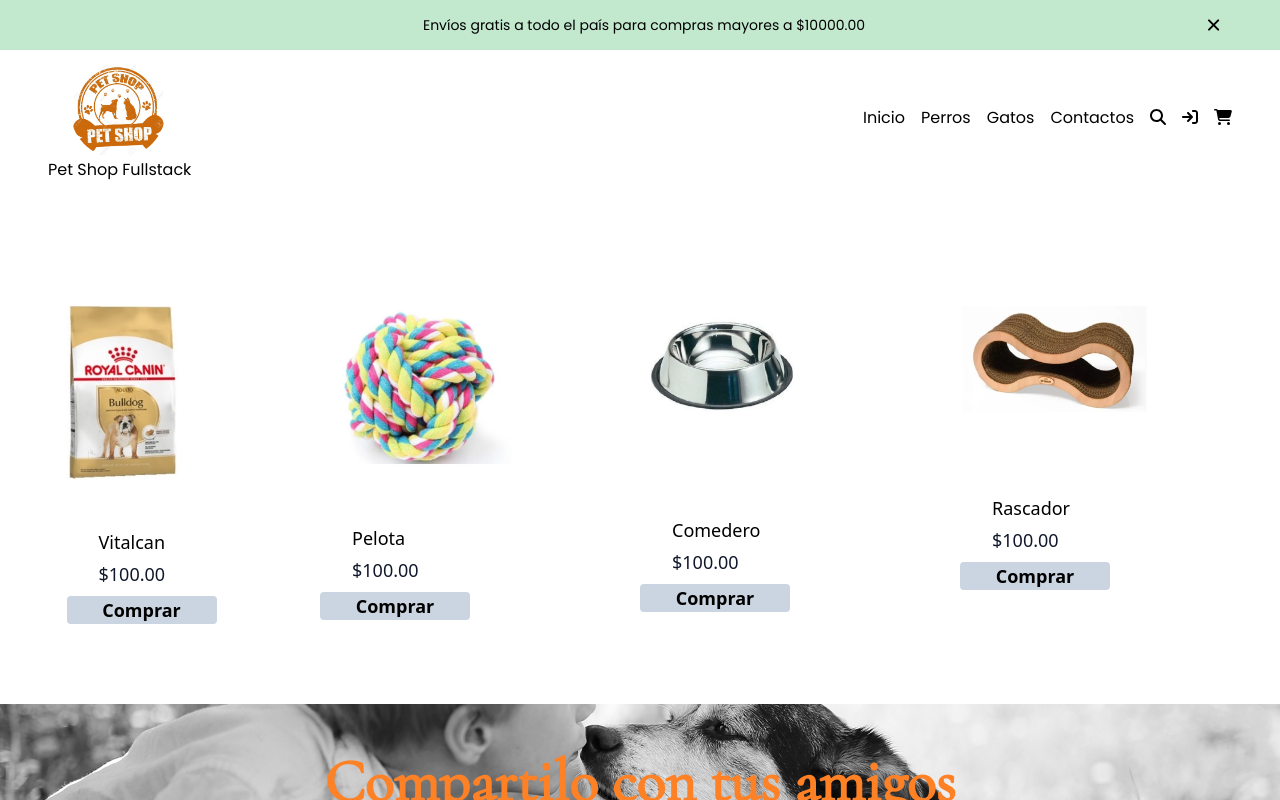
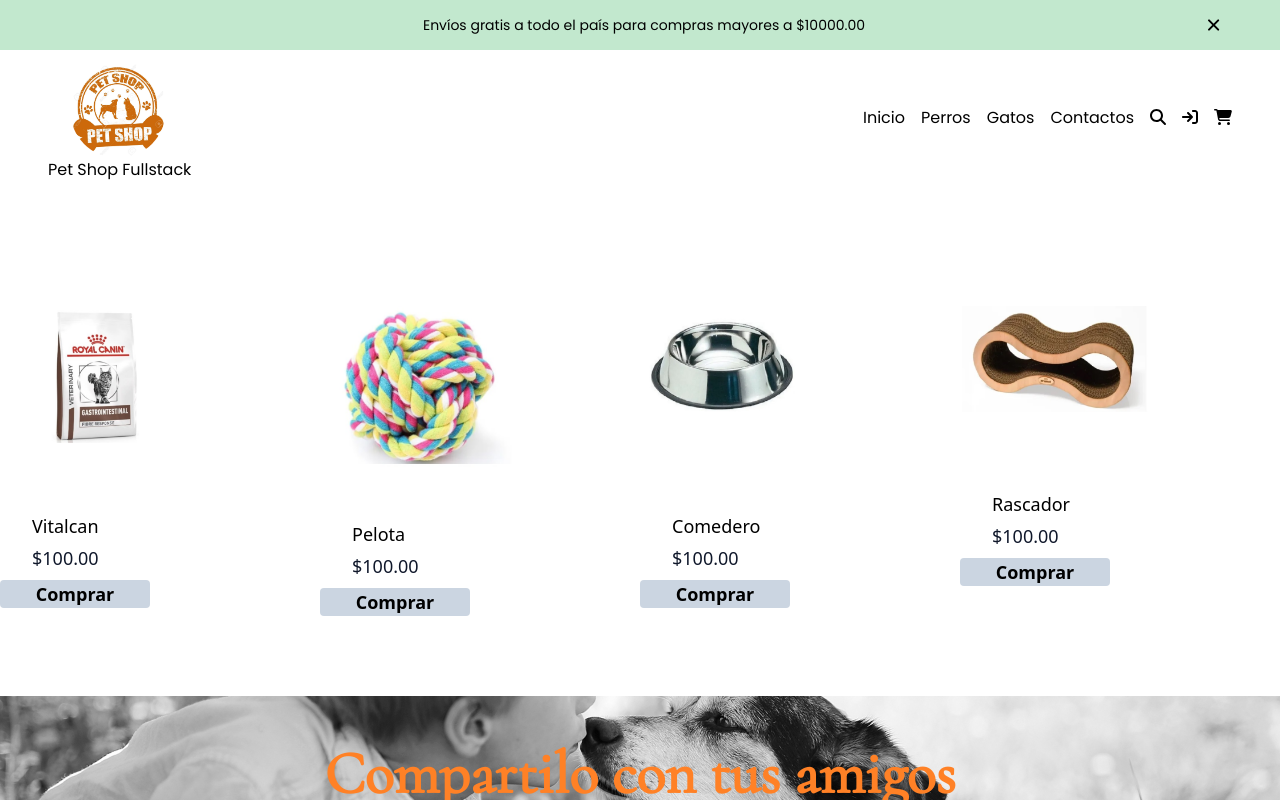
Before and after one commit to jdoors/WebProyect, a React (Create React App) app: page /gatos in a window 1280 px wide. Shown: the top 800 px of the page. Built offline with nearby package versions, Linux system fonts and the light colour scheme; a web font is replaced by a local one.

Commit message:
actualizada imagen productos gatos

```diff
--- a/src/components/Pages/GatosProductos.js
+++ b/src/components/Pages/GatosProductos.js
@@ -1,13 +1,13 @@
 
 import React from 'react'
-import RoyalCanin from './Image/RoyalCanin.jpg'
+import RoyalCaninGato from './Image/RoyalCaninGato.jpg'
 import PelotaGato from './Image/PelotaGato.jpg'
 import Comedero from './Image/Comedero.jpg'
 import RascadorGato from'./Image/RascadorGato.jpg'
 
 
 export const productsList =[
-    { id:"1" , name:"Vitalcan" ,price: 100 ,img:RoyalCanin },
+    { id:"1" , name:"Vitalcan" ,price: 100 ,img:RoyalCaninGato },
     { id:"2" , name:"Pelota", price: 100, img:PelotaGato },
     { id:"3" , name:"Comedero", price: 100, img :Comedero},
     { id:"4" , name:"Rascador", price: 100, img:RascadorGato},
```
Also changed, not shown: src/components/Pages/Image/RoyalCaninGato.jpg (added), src/components/Pages/Image/Vitalcan.jpg (deleted).
